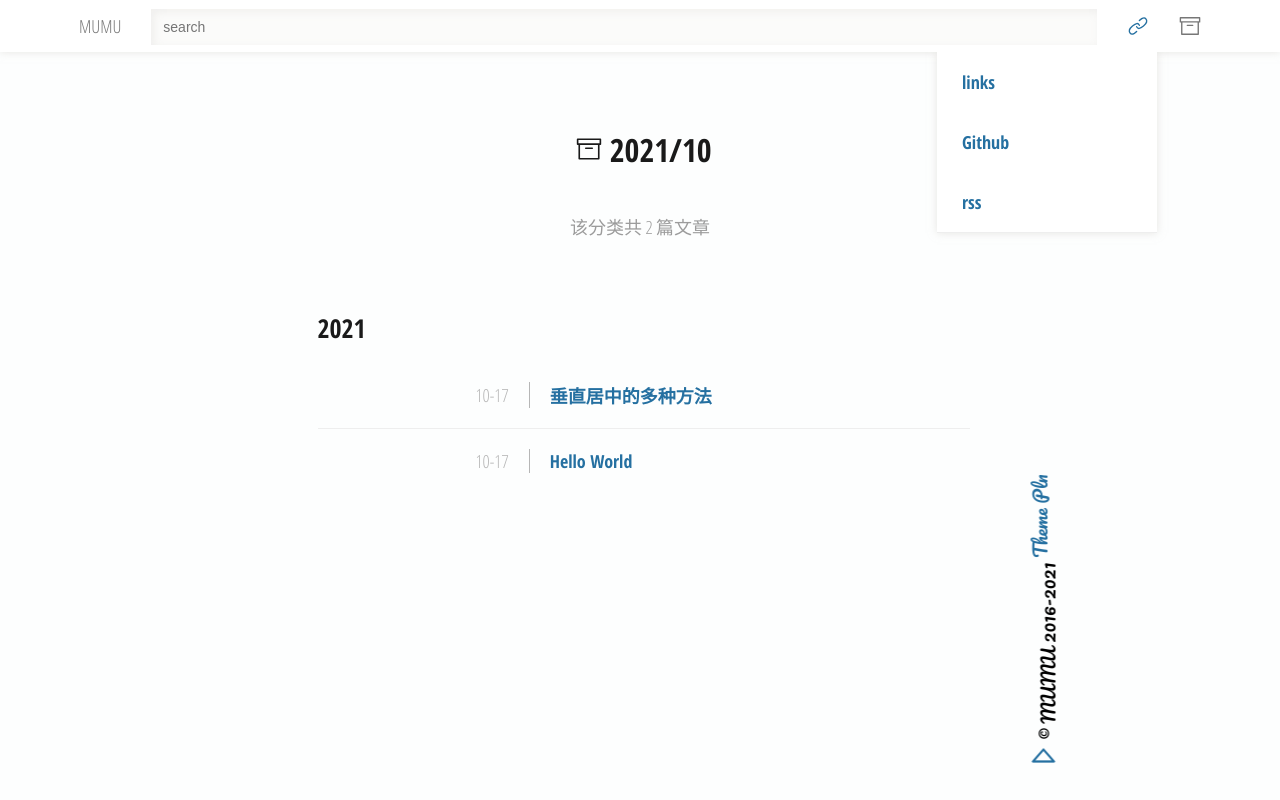
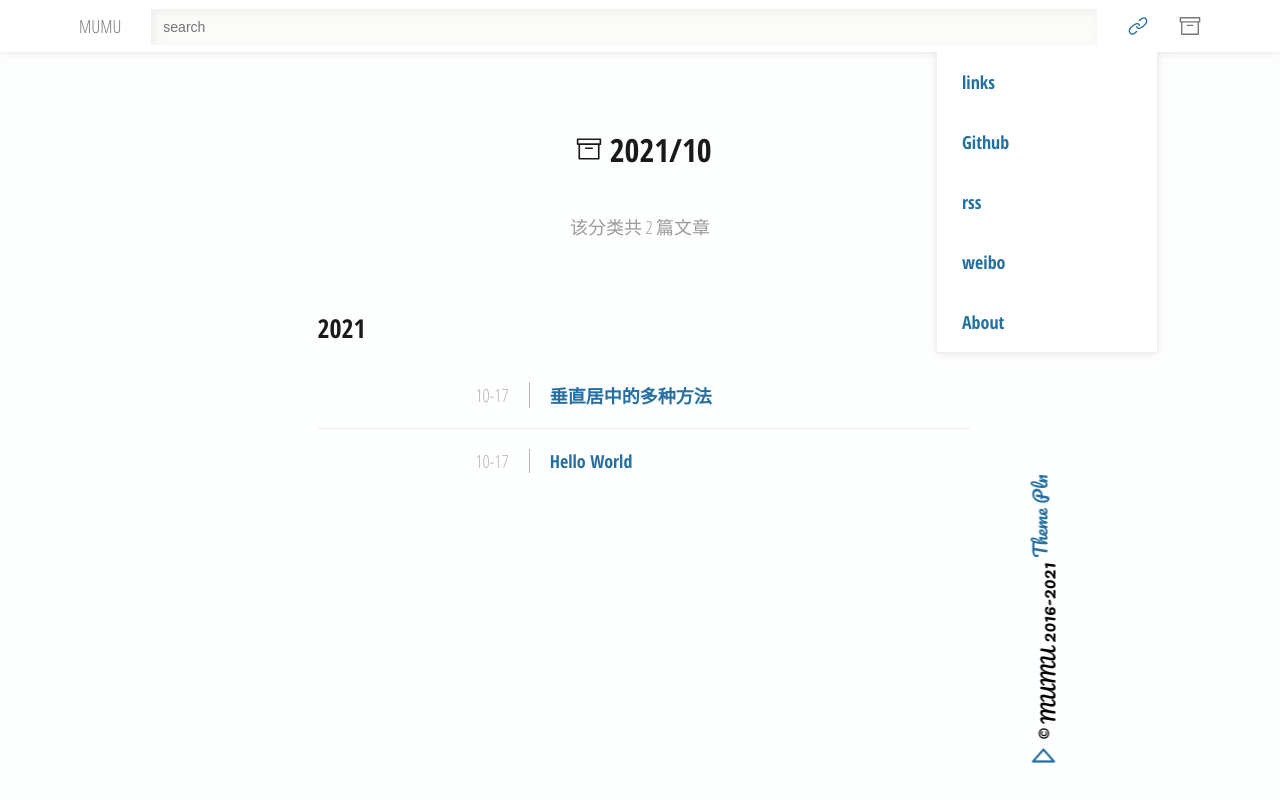
Before and after one commit to MUMU46/MUMU46.github.io, a plain HTML site: page archives/2021/10/index.html in a window 1280 px wide. Both pictures are taken after a click on the element 1138 px from the left and 26 px from the top of the page. Drawn offline with nearby package versions, Linux system fonts and the light colour scheme; some packages are replaced by stand-ins of ours; no server answers.

Commit message:
Site updated: 2021-10-26 22:03:04

```diff
--- a/archives/2021/10/index.html
+++ b/archives/2021/10/index.html
@@ -67,6 +67,18 @@
           <div>
             <a href="/rss2.xml">
         rss
+      </a>
+    </div>
+
+          <div>
+            <a target="_blank" rel="noopener" href="https://weibo.com/u/5744660170">
+        weibo
+      </a>
+    </div>
+
+          <div>
+            <a href="/about">
+        About
       </a>
     </div>
 
```
Also changed, not shown: archives/2021/index.html (+12 -0 lines), archives/index.html (+12 -0 lines), index.html (+12 -0 lines), tags/css/index.html (+12 -0 lines).
